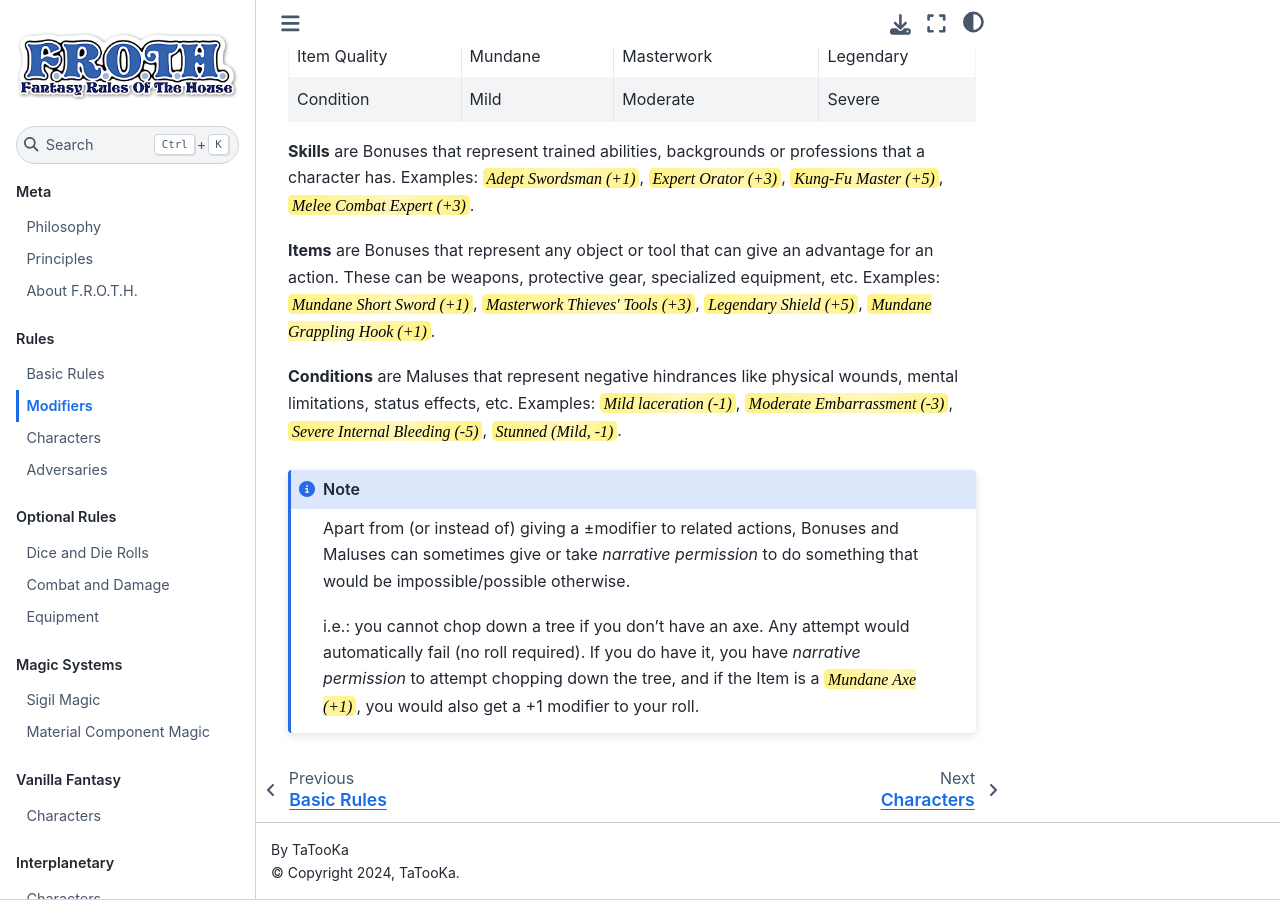
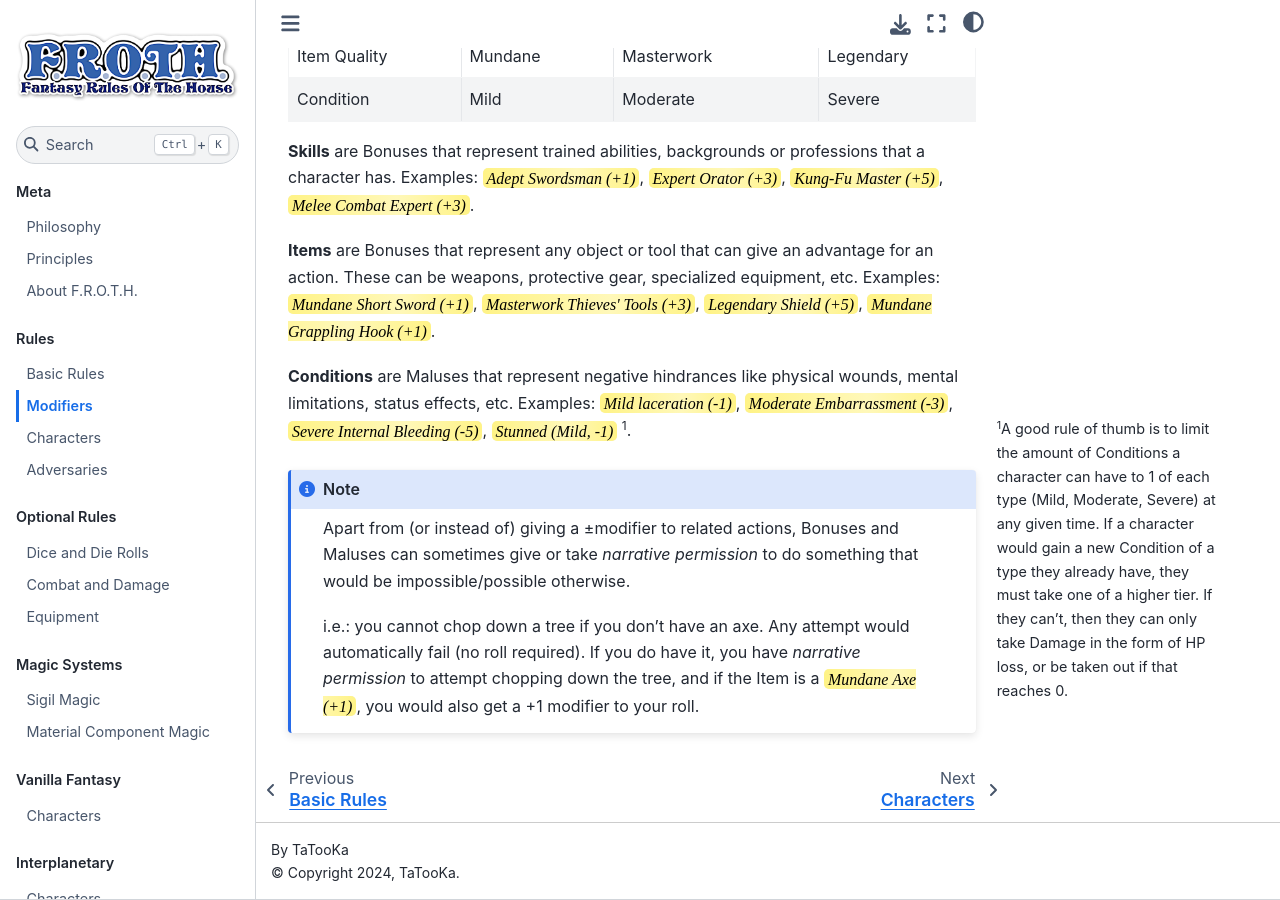
Before and after one commit to TaTooKa/froth, a Sphinx documentation site: the page built from docs/source/pages/rules/bonusesmaluses.rst, in a window 1280 px wide and 900 px high, scrolled down 588 px. Built offline with Sphinx 7.4.7 and the Sphinx Book theme 1.1.4, drawn with Linux system fonts in a browser that asks for light colours; some web fonts are replaced.

Commit message:
add condition limit

```diff
--- a/docs/source/pages/rules/bonusesmaluses.rst
+++ b/docs/source/pages/rules/bonusesmaluses.rst
@@ -44,7 +44,9 @@ Modifiers
 
 .. _conditions:
 
-**Conditions** are Maluses that represent negative hindrances like physical wounds, mental limitations, status effects, etc.  Examples: ``Mild laceration (-1)``, ``Moderate Embarrassment (-3)``, ``Severe Internal Bleeding (-5)``, ``Stunned (Mild, -1)``.
+**Conditions** are Maluses that represent negative hindrances like physical wounds, mental limitations, status effects, etc.  Examples: ``Mild laceration (-1)``, ``Moderate Embarrassment (-3)``, ``Severe Internal Bleeding (-5)``, ``Stunned (Mild, -1)`` [#]_.
+
+.. [#] A good rule of thumb is to limit the amount of Conditions a character can have to 1 of each type (Mild, Moderate, Severe) at any given time. If a character would gain a new Condition of a type they already have, they must take one of a higher tier. If they can't, then they can only take Damage in the form of HP loss, or be taken out if that reaches 0.
 
 .. note::
 
```
